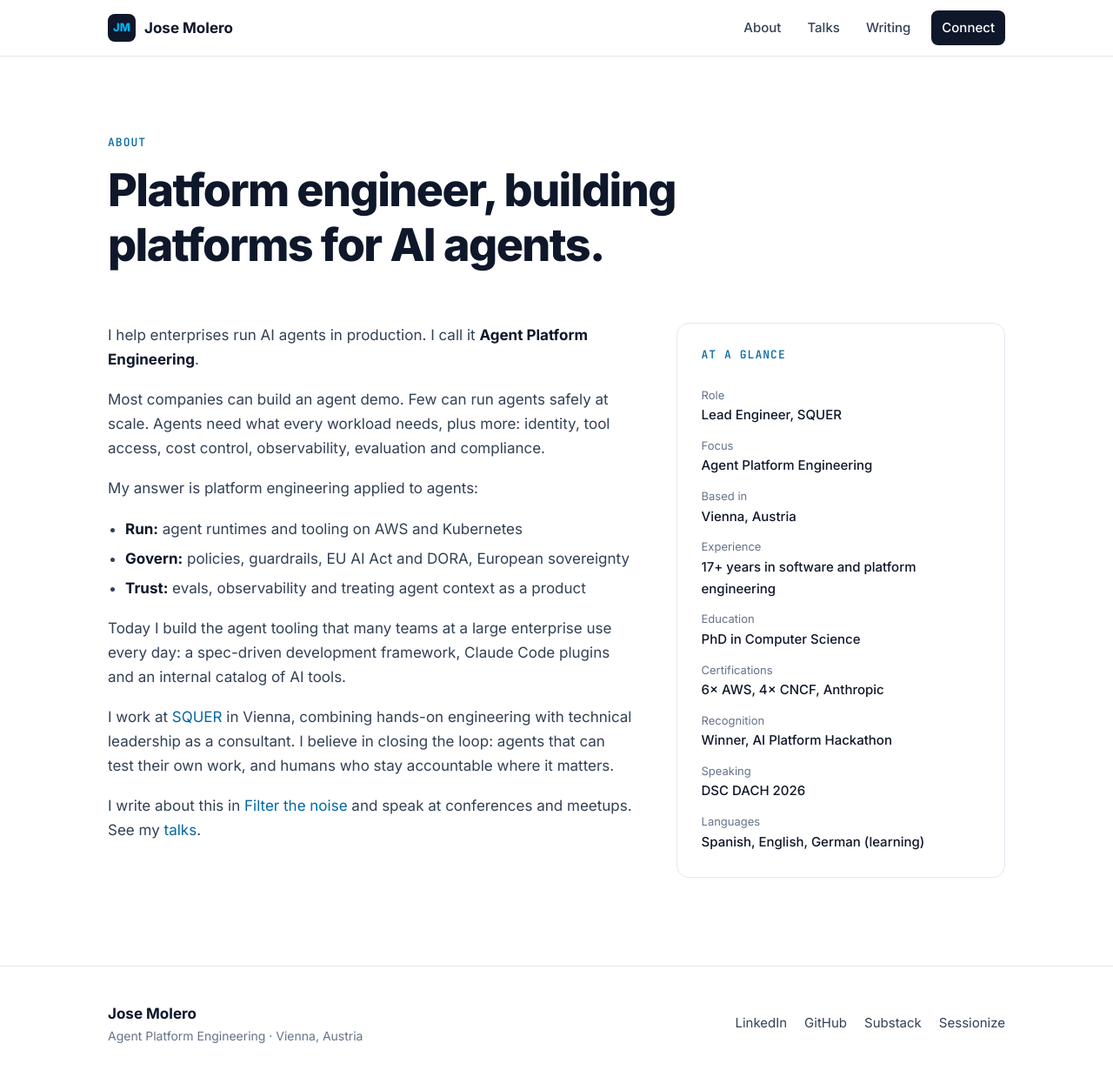
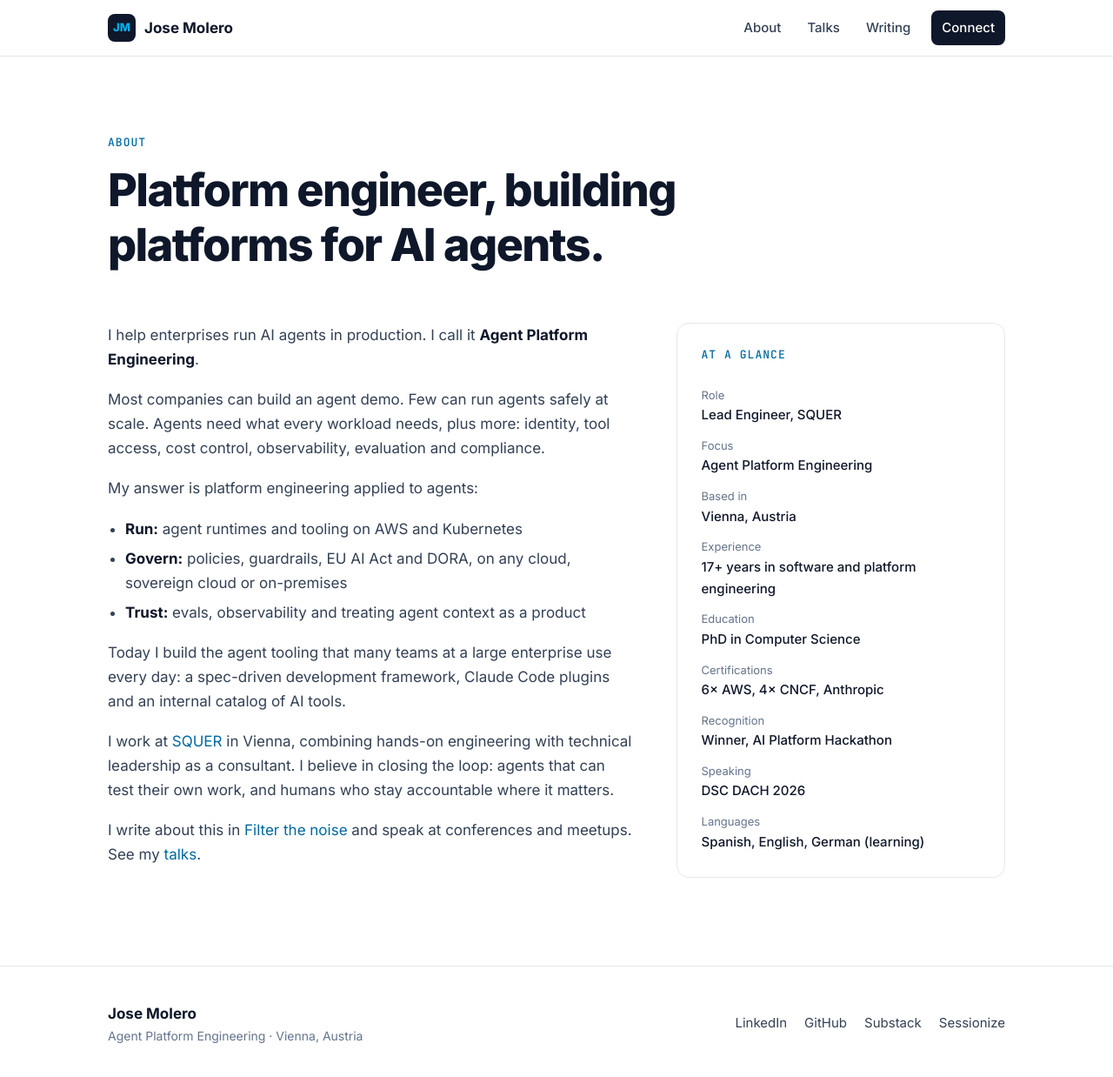
Before and after one commit to jmlero/jmlero.github.io, a Jekyll site: the page built from about.md, in a window 1280 px wide and 1242 px high. Shown: the top 1238 px of the window at 87% size. Built offline with Jekyll 4.4.1, drawn with Linux system fonts in a browser that asks for light colours.

Commit message:
Add deployment options (managed cloud, Kubernetes, on-premises) to pillars
Co-Authored-By: Claude Opus 5.5 <noreply@anthropic.com>

```diff
--- a/_data/pillars.yml
+++ b/_data/pillars.yml
@@ -1,6 +1,7 @@
 - name: Run
   summary: Agent runtimes and tooling on AWS and Kubernetes
   points:
+    - Managed (AWS Bedrock) or portable (Kubernetes)
     - Agent runtimes and sandboxes
     - Gateways for models and MCP tools
     - Golden paths and self-service for agent teams
@@ -10,7 +11,8 @@
   points:
     - Agent identity and permissions
     - Policies and guardrails for every action
-    - EU AI Act, DORA and sovereign cloud options
+    - EU AI Act, DORA and data residency
+    - Runs on any cloud, sovereign cloud or on-premises
 
 - name: Trust
   summary: Evals, observability, context as a product
@@ -18,3 +20,4 @@
     - Evaluations before and after release
     - Tracing, cost and quality per agent
     - Agent context treated as a product
+    - Human checkpoints for risky actions
--- a/about.md
+++ b/about.md
@@ -16,7 +16,7 @@ Most companies can build an agent demo. Few can run agents safely at scale. Agen
 My answer is platform engineering applied to agents:
 
 - **Run:** agent runtimes and tooling on AWS and Kubernetes
-- **Govern:** policies, guardrails, EU AI Act and DORA, European sovereignty
+- **Govern:** policies, guardrails, EU AI Act and DORA, on any cloud, sovereign cloud or on-premises
 - **Trust:** evals, observability and treating agent context as a product
 
 Today I build the agent tooling that many teams at a large enterprise use every day: a spec-driven development framework, Claude Code plugins and an internal catalog of AI tools.
```
